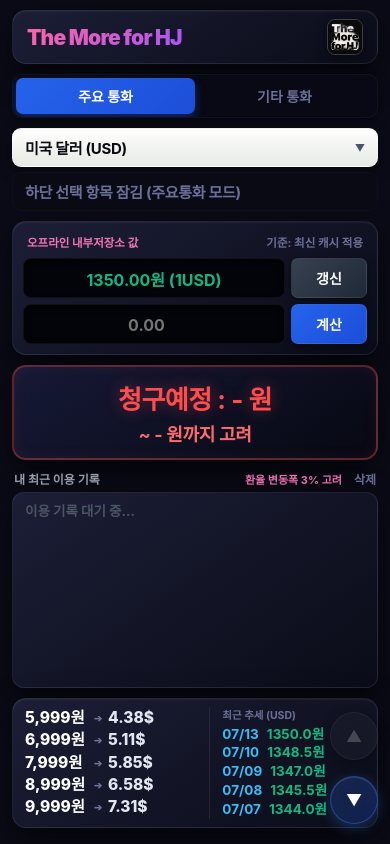
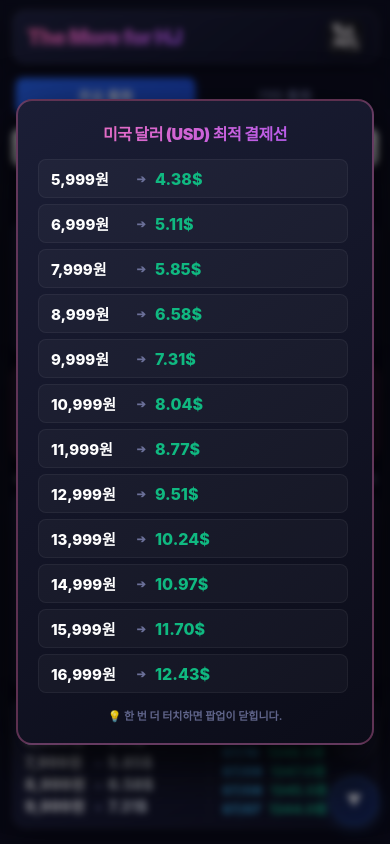
Before and after one commit to mdkdw1-ui/themore_hj, a website: page www/index.html in a window 390 px wide. Both pictures are taken after a click on the element 112 px from the left and 762 px from the top of the page. Drawn offline with Linux system fonts and the light colour scheme; some packages are replaced by stand-ins of ours.

Commit message:
Update index.html

```diff
--- a/www/index.html
+++ b/www/index.html
@@ -139,15 +139,13 @@
         body.large-font-mode .guide-item span.arrow { font-size: 15px; color: var(--text-muted); }
         body.large-font-mode .guide-item span.foreign { color: var(--accent-green); font-size: 19px !important; }
 
-        /* -------------------------------------
-           [수정됨] 30일 환율 추세 팝업창 스타일
-        ------------------------------------- */
+        /* 30일 환율 추세 팝업창 스타일 */
         .trend-modal-overlay {
             display: none;
             position: fixed;
             top: 0; left: 0; width: 100%; height: 100%;
-            background: rgba(7, 8, 18, 0.45); /* 기존 화면이 약간 더 보이도록 불투명도 축소 */
-            backdrop-filter: blur(3.5px); /* 은은하게 뒤가 비치도록 블러 강도 축소 */
+            background: rgba(7, 8, 18, 0.45);
+            backdrop-filter: blur(3.5px);
             -webkit-backdrop-filter: blur(3.5px);
             z-index: 99999;
             align-items: center;
@@ -168,7 +166,7 @@
             user-select: none;
         }
         .trend-modal-title {
-            font-size: 14.5px; /* 길어진 문구가 예쁘게 들어가도록 폰트 크기 미세 조절 */
+            font-size: 14.5px;
             font-weight: 900;
             text-align: center;
             letter-spacing: -0.4px;
@@ -231,6 +229,74 @@
             50% { opacity: 0.9; }
             100% { opacity: 0.4; }
         }
+
+        /* -------------------------------------
+           [신규 추가] 원화 구간 최적 외화 모달 스타일
+        ------------------------------------- */
+        .guide-modal-overlay {
+            display: none;
+            position: fixed;
+            top: 0; left: 0; width: 100%; height: 100%;
+            background: rgba(7, 8, 18, 0.45);
+            backdrop-filter: blur(3.5px);
+            -webkit-backdrop-filter: blur(3.5px);
+            z-index: 99999;
+            align-items: center;
+            justify-content: center;
+            padding: 16px;
+        }
+        .guide-modal-content {
+            width: 100%;
+            max-width: 360px;
+            background: linear-gradient(145deg, var(--bg-panel-top) 0%, var(--bg-panel-bottom) 100%);
+            border-radius: 16px;
+            border: 2px solid rgba(244, 114, 182, 0.35);
+            box-shadow: 0 24px 60px rgba(0, 0, 0, 0.85);
+            padding: 20px;
+            display: flex;
+            flex-direction: column;
+            gap: 14px;
+            user-select: none;
+            max-height: 80vh;
+        }
+        .guide-modal-title {
+            font-size: 16px;
+            font-weight: 900;
+            text-align: center;
+            letter-spacing: -0.4px;
+            background: linear-gradient(135deg, #f472b6 0%, #a855f7 100%);
+            -webkit-background-clip: text;
+            -webkit-text-fill-color: transparent;
+            background-clip: text;
+        }
+        .guide-modal-list {
+            display: flex;
+            flex-direction: column;
+            gap: 6px;
+            overflow-y: auto;
+            padding-right: 4px;
+        }
+        .guide-modal-list::-webkit-scrollbar { width: 4px; }
+        .guide-modal-list::-webkit-scrollbar-thumb { background: rgba(255,255,255,0.2); border-radius: 2px; }
+
+        .pop-guide-item {
+            display: grid;
+            grid-template-columns: 80px 20px 1fr;
+            align-items: center;
+            font-size: 15px;
+            font-weight: 800;
+            padding: 8px 12px;
+            background: rgba(255, 255, 255, 0.03);
+            border: 1px solid rgba(255, 255, 255, 0.05);
+            border-radius: 8px;
+        }
+        .pop-guide-item span.arrow { text-align: center; color: var(--text-muted); font-size: 11px; }
+        .pop-guide-item span.foreign { color: var(--accent-green); text-align: left; font-size: 16px; padding-left: 4px; }
+
+        /* 대형 글자 모드 시 신규 팝업 조절 */
+        body.large-font-mode .pop-guide-item { padding: 10px 14px; }
+        body.large-font-mode .pop-guide-item span { font-size: 18px !important; }
+        body.large-font-mode .guide-modal-title { font-size: 19px; }
     </style>
 </head>
 <body>
@@ -282,7 +348,7 @@
     </div>
 
     <div class="guide-panel premium-panel">
-        <div class="guide-left-area">
+        <div class="guide-left-area" onclick="openGuidePopup(); event.stopPropagation();" style="cursor: pointer;">
             <div id="guide_grid" class="guide-grid"></div>
         </div>
         <div class="guide-right-area" onclick="openTrendPopup(); event.stopPropagation();" style="cursor: pointer;">
@@ -294,6 +360,14 @@
     <div class="mode-controller">
         <div id="mode_up" class="mode-arrow-btn" onclick="changeEngineMode('LARGE')">▲</div>
         <div id="mode_down" class="mode-arrow-btn active" onclick="changeEngineMode('NORMAL')">▼</div>
+    </div>
+
+    <div id="guide_modal" class="guide-modal-overlay" onclick="closeGuidePopup()">
+        <div class="guide-modal-content" onclick="closeGuidePopup(); event.stopPropagation();">
+            <div class="guide-modal-title" id="pop_guide_title">구간별 최대 효율 외화 금액</div>
+            <div class="guide-modal-list" id="pop_guide_list"></div>
+            <div class="trend-close-hint">💡 한 번 더 터치하면 팝업이 닫힙니다.</div>
+        </div>
     </div>
 
     <div id="trend_modal" class="trend-modal-overlay" onclick="closeTrendPopup()">
@@ -623,15 +697,8 @@
 
         function formatForeignAmount(val, info) { if (val >= 1000 && (info.code === "IDR" || info.code === "VND" || info.code === "COP" || info.code === "CLP")) { return (val / 1000).toFixed(1) + "K"; } return val.toFixed(2); }
 
-        function updateGuideTable() {
-            if (!rawNumericRate || isNaN(rawNumericRate) || rawNumericRate <= 0) return;
-            const info = getInfo();
-            if(!info) return;
-            const targets = [5999, 6999, 7999, 8999, 9999];
-            const gridContainer = document.getElementById("guide_grid");
-            gridContainer.innerHTML = "";
-
-            targets.forEach(tgt => {
+        // [공통 분리] 역산 정밀 공식 처리 함수
+        function getAdjustedForeignForTarget(tgt, info) {
             let approxUsd = tgt / (1.0018 * globalCachedUsdTt);
             let startUsdInt = Math.floor(approxUsd * 100) + 5;
             let bestBrandAppliedUsd = 0;
@@ -645,20 +712,28 @@
                     break;
                 }
             }
-
             let maxUsdAmount = (bestBrandAppliedUsd + 0.0049) / 1.011;
-
             let targetForeign = maxUsdAmount;
             if (info.code !== "USD") {
                 targetForeign = maxUsdAmount * globalCachedUsdTt / (rawNumericRate / info.rate_unit);
             }
-
             let adjustedVal = Math.floor(targetForeign * 100) / 100;
-
             while (adjustedVal > 0 && runExactThreeStepFormula(adjustedVal, info) > tgt) {
                 adjustedVal -= 0.01;
             }
+            return adjustedVal;
+        }
 
+        function updateGuideTable() {
+            if (!rawNumericRate || isNaN(rawNumericRate) || rawNumericRate <= 0) return;
+            const info = getInfo();
+            if(!info) return;
+            const targets = [5999, 6999, 7999, 8999, 9999];
+            const gridContainer = document.getElementById("guide_grid");
+            gridContainer.innerHTML = "";
+
+            targets.forEach(tgt => {
+                let adjustedVal = getAdjustedForeignForTarget(tgt, info);
                 let itemDiv = document.createElement("div");
                 itemDiv.className = "guide-item";
                 let displayAmtStr = formatForeignAmount(adjustedVal, info);
@@ -666,6 +741,38 @@
                 gridContainer.appendChild(itemDiv);
             });
         }
+
+        /* -------------------------------------
+           [신규 추가] 원화 정보창 클릭시 구간별 12개 출력 팝업 로직
+        ------------------------------------- */
+        function openGuidePopup() {
+            if (!rawNumericRate || isNaN(rawNumericRate) || rawNumericRate <= 0) return;
+            const info = getInfo();
+            if(!info) return;
+
+            const modal = document.getElementById("guide_modal");
+            const listContainer = document.getElementById("pop_guide_list");
+            const titleElement = document.getElementById("pop_guide_title");
+
+            titleElement.innerText = `${info.name} (${info.code}) 최적 결제선`;
+            listContainer.innerHTML = "";
+
+            // 5999부터 16999까지 총 12개 구간 동적 생성
+            for (let i = 0; i < 12; i++) {
+                let tgt = 5999 + (i * 1000);
+                let adjustedVal = getAdjustedForeignForTarget(tgt, info);
+                let displayAmtStr = formatForeignAmount(adjustedVal, info);
+
+                let itemDiv = document.createElement("div");
+                itemDiv.className = "pop-guide-item";
+                itemDiv.innerHTML = `<span>${tgt.toLocaleString()}원</span> <span class="arrow">➔</span> <span class="foreign">${displayAmtStr}${info.symbol}</span>`;
+                listContainer.appendChild(itemDiv);
+            }
+
+            modal.style.display = "flex";
+        }
+
+        function closeGuidePopup() { document.getElementById("guide_modal").style.display = "none"; }
 
         function calculateBilling() {
             if (rawNumericRate <= 0) { alert("환율 정보가 활성화되지 않았습니다. 갱신을 먼저 눌러주세요."); return; }
@@ -797,6 +904,7 @@
             }
         }
 
+        function toggleTrendPopup() { const modal = document.getElementById("trend_modal"); if(modal.style.display === "flex") closeTrendPopup(); else openTrendPopup(); }
         function closeTrendPopup() { document.getElementById("trend_modal").style.display = "none"; }
 
         function initializeAppPipeline() { loadAppState(); changeEngineMode(systemViewMode); switchTab(currentTab, true); renderHistory(); syncRateLoader(); }
```
Lines whose indentation alone changed are shown as unchanged.
